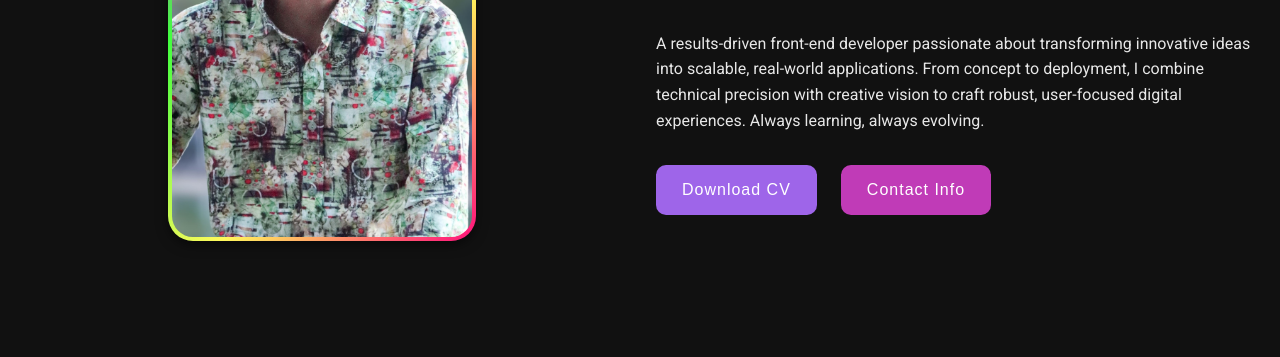
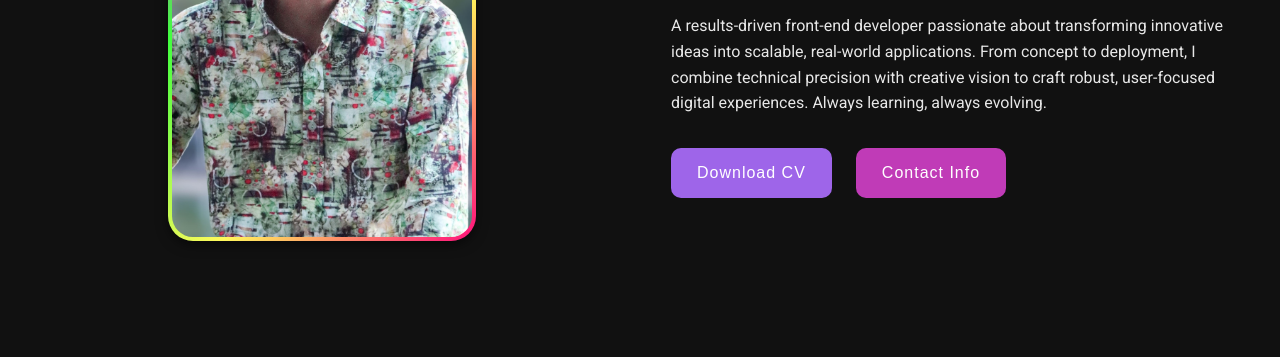
Before and after one commit to imrulkayes01/My-Portfolio, a plain HTML site: page index.html in a window 1280 px wide. Shown: the part 335-692 px from the top of the page. Drawn offline with Linux system fonts and the light colour scheme.

Commit message:
update code

```diff
--- a/index.html
+++ b/index.html
@@ -31,7 +31,7 @@
 <div>
   <img src="./image/Picsart.jpg" alt="ME">
 </div>
-<div>
+<div id="para-text">
   <h2>Hello, <br><span class="my-animation" style="color: #20BF55;">I'm Imrul Kayes</span></h2>
 
   <p>A results-driven front-end developer passionate about transforming innovative ideas into scalable, real-world applications. From concept to deployment, I combine technical precision with creative vision to craft robust, user-focused digital experiences. Always learning, always evolving.</p>
--- a/style.scss
+++ b/style.scss
@@ -87,6 +87,11 @@ nav .divider {
   opacity: 0.9;
   color: white;
   text-align: start;
+}
+#para-text {
+  padding-left: 15px;
+  padding-right: 15px;
+  padding-bottom: 35px;
 }
 .my-animation {
   font-size: 2.6rem;
```
Also changed, not shown: style.css, 1 other file.
